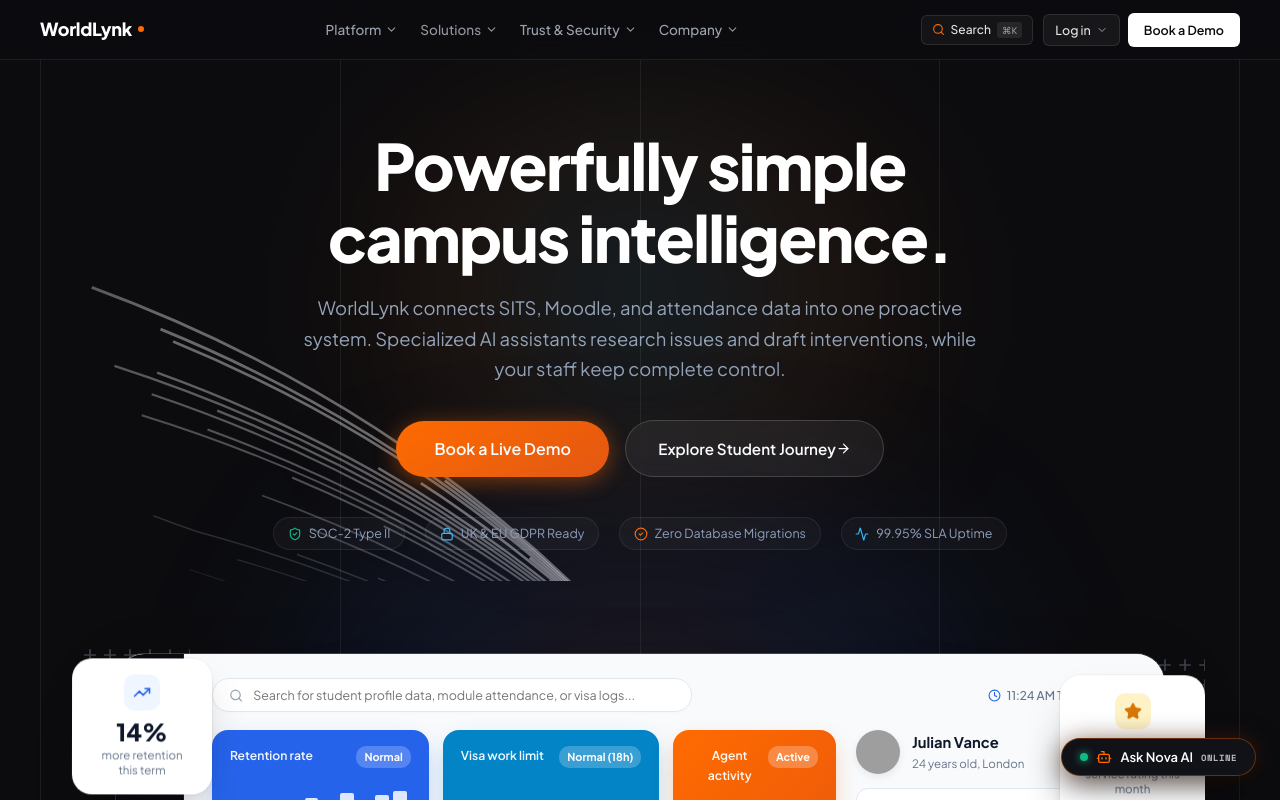
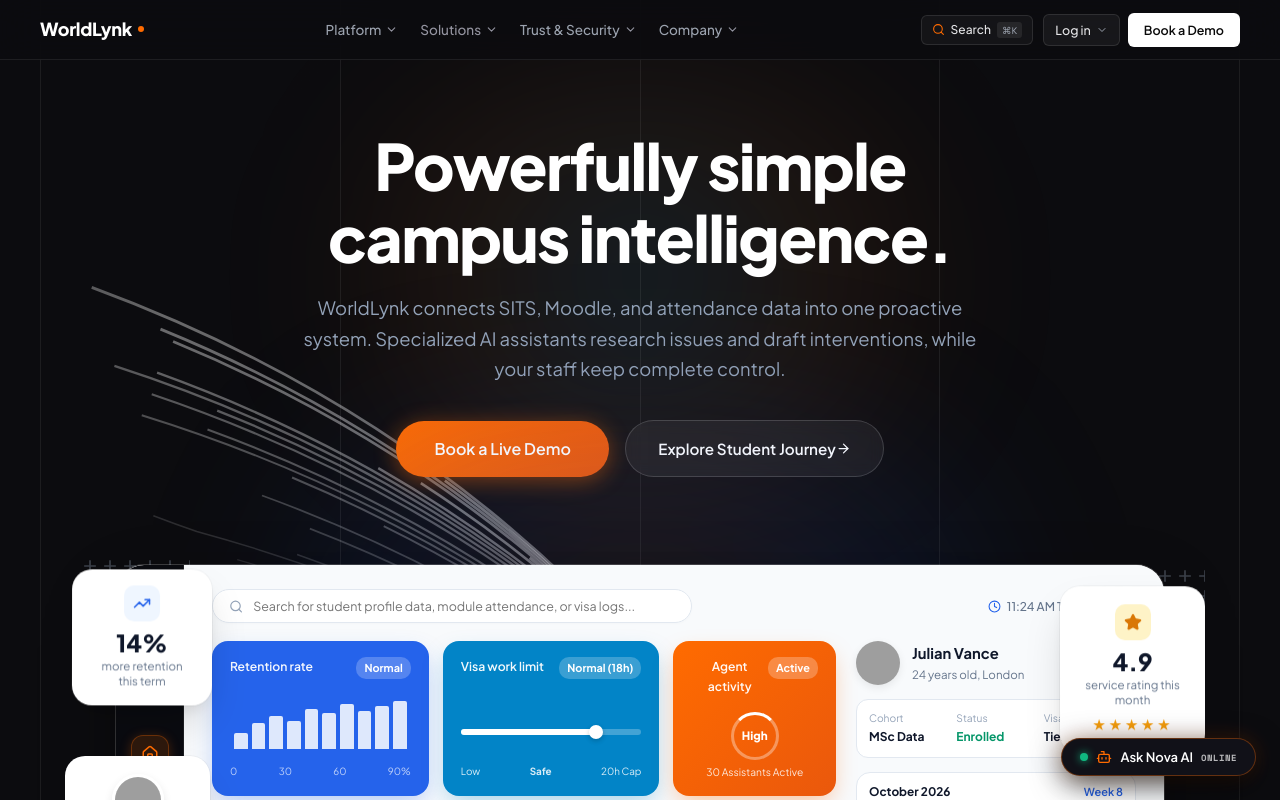
Before and after one commit to worldlynk-limited/worldlynk-enterprise, a React (Vite) app: page / in a window 1280 px wide. Shown: the top 800 px of the page. Built offline with nearby package versions, Linux system fonts and the light colour scheme; grey boxes are pictures that could not be loaded; the HTML template or start-up script is replaced by a standard one.

Commit message:
refactor: comment out hero trust badges section in HomePage

```diff
--- a/src/pages/HomePage.jsx
+++ b/src/pages/HomePage.jsx
@@ -79,7 +79,7 @@
             </div>
 
             {/* Verified Trust Badges */}
-            <div className="hero-trust-row">
+            {/* <div className="hero-trust-row">
               <div className="hero-trust-badge">
                 <ShieldCheck size={14} style={{ color: '#10b981' }} />
                 <span>SOC-2 Type II</span>
@@ -96,7 +96,7 @@
                 <Activity size={14} style={{ color: '#38bdf8' }} />
                 <span>99.95% SLA Uptime</span>
               </div>
-            </div>
+            </div> */}
           </div>
 
           {/* 3D REALISTIC HERO MOCKUP (Clean, Multi-Layered Depth, Orbiting Cards) */}
```
